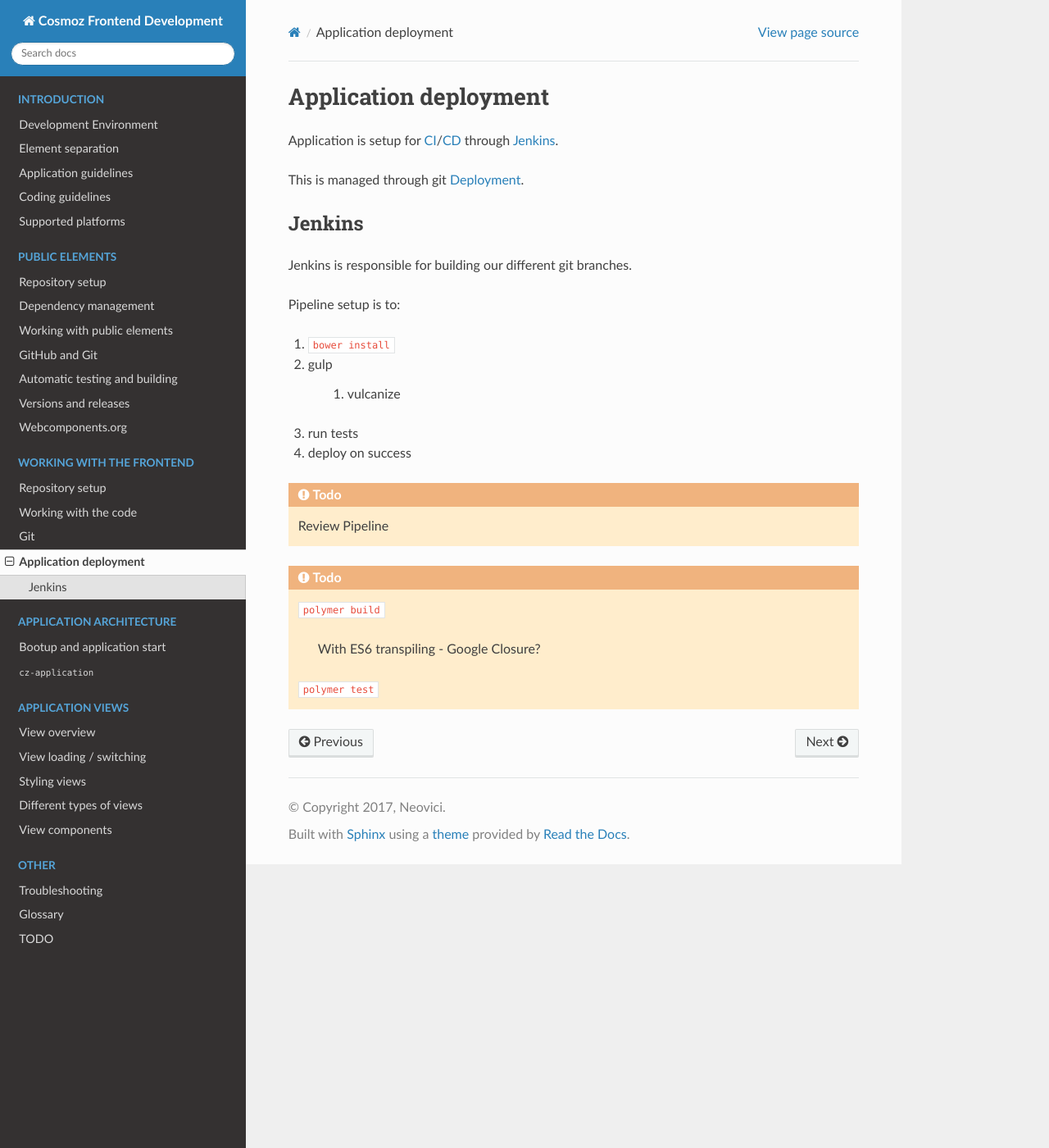
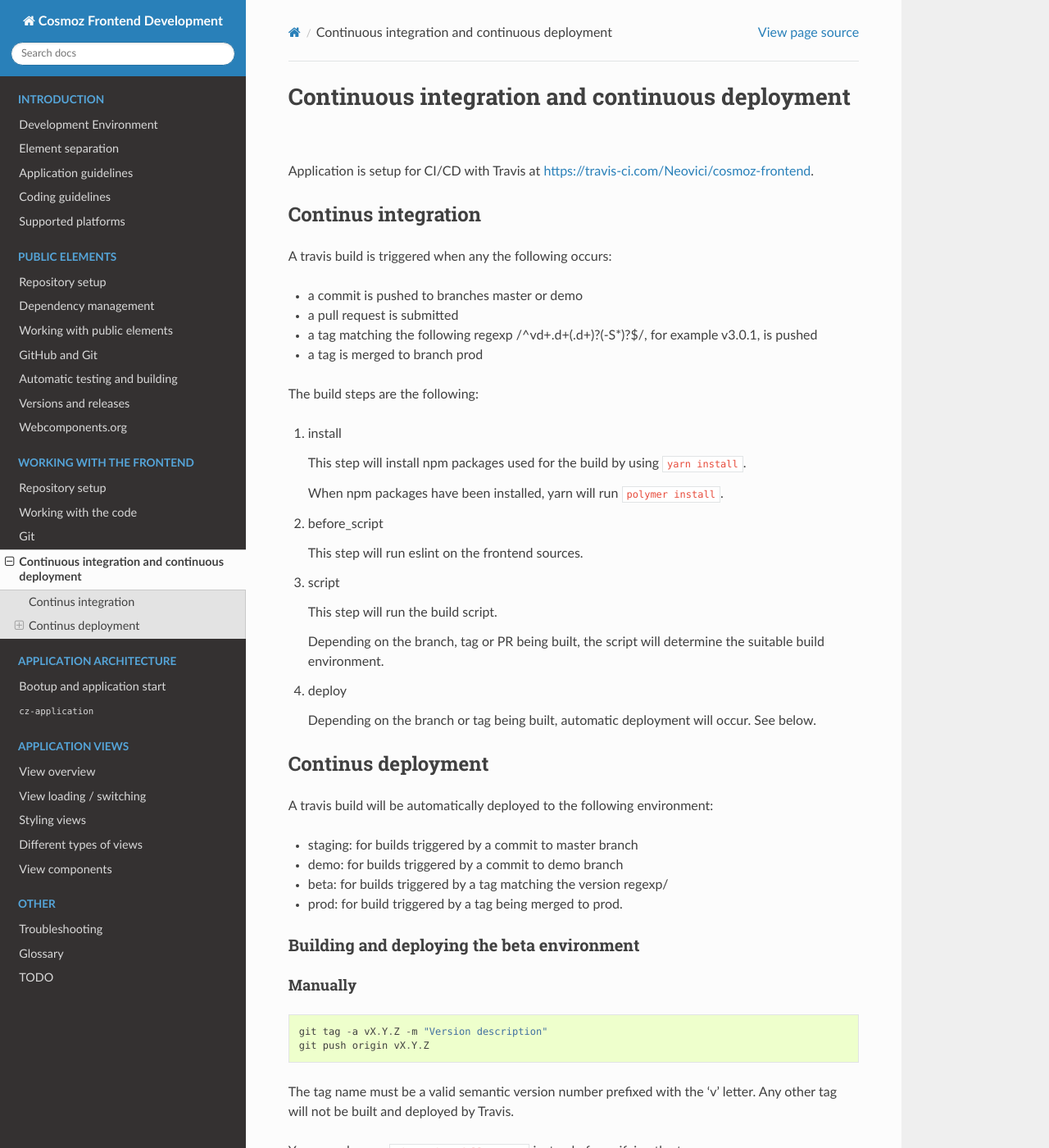
Before and after one commit to plumelo/cosmoz-frontend-rtd, a Sphinx documentation site: the page built from docs/frontend/50-build-test-deploy.rst, in a window 1280 px wide and 1400 px high. Shown: the whole window at 82% size. Built offline with Sphinx 7.4.7 and the Read the Docs theme 2.0.0, drawn with Linux system fonts in a browser that asks for light colours; some of the changed text lies outside the part shown.

Commit message:
Update CI/CD documentation

```diff
--- a/docs/frontend/50-build-test-deploy.rst
+++ b/docs/frontend/50-build-test-deploy.rst
@@ -1,34 +1,92 @@
-Application deployment
-----------------------
+Continuous integration and continuous deployment
+================================================
 
-Application is setup for :term:`CI`/:term:`CD` through :ref:`jenkins`.
+Application is setup for CI/CD with Travis at https://travis-ci.com/Neovici/cosmoz-frontend.
 
-This is managed through git :ref:`git-deployment`.
+Continus integration
+--------------------
 
+A travis build is triggered when any the following occurs:
 
-.. _jenkins:
+* a commit is pushed to branches master or demo
+* a pull request is submitted
+* a tag matching the following regexp /^v\d+\.\d+(\.\d+)?(-\S*)?$/, for example v3.0.1,  is pushed
+* a tag is merged to branch prod
 
-Jenkins
-~~~~~~~
+The build steps are the following:
 
-Jenkins is responsible for building our different git branches.
+#. install
 
-Pipeline setup is to:
+   This step will install npm packages used for the build by using ``yarn install``.
 
-#. ``bower install``
-#. gulp
+   When npm packages have been installed, yarn will run ``polymer install``.
 
-    #. vulcanize
+#. before_script
 
-#. run tests
-#. deploy on success
+   This step will run eslint on the frontend sources.
 
-.. todo:: Review Pipeline
+#. script
 
-.. todo::
+   This step will run the build script.
 
-    ``polymer build``
+   Depending on the branch, tag or PR being built, the script will determine the suitable build environment.
 
-        With ES6 transpiling - Google Closure?
+#. deploy
 
-    ``polymer test``
+   Depending on the branch or tag being built, automatic deployment will occur. See below.
+
+Continus deployment
+-------------------
+
+A travis build will be automatically deployed to the following environment:
+
+* staging: for builds triggered by a commit to master branch
+* demo: for builds triggered by a commit to demo branch
+* beta: for builds triggered by a tag matching the version regexp/
+* prod: for build triggered by a tag being merged to prod.
+
+Building and deploying the beta environment
+^^^^^^^^^^^^^^^^^^^^^^^^^^^^^^^^^^^^^^^^^^^
+
+Manually
+""""""""
+
+::
+
+    git tag -a vX.Y.Z -m "Version description"
+    git push origin vX.Y.Z
+
+The tag name must be a valid semantic version number prefixed with the 'v' letter.
+Any other tag will not be built and deployed by Travis.
+
+You may also use ``git push --follow-tags`` instead of specifying the tag name.
+
+From the github web interface
+"""""""""""""""""""""""""""""
+
+Go the the github "new release" page at https://github.com/Neovici/cosmoz-frontend/releases/new
+
+.. image:: github-beta-release.png
+
+Fill the fields, ensuring the tag name follows the vX.Y.Z pattern, then click on "Publish release".
+
+Building and and deploying the prod environment
+^^^^^^^^^^^^^^^^^^^^^^^^^^^^^^^^^^^^^^^^^^^^^^^
+
+The production environment is built and deployed when a tag is merged to the prod branch.
+
+If there are other commits than the merge commit, the build will fail and no deployment will be made.
+
+Manually
+""""""""
+
+::
+
+    git checkout prod
+    git merge vX.Y.Z
+    git push origin
+
+From the github web interface
+"""""""""""""""""""""""""""""
+
+TODO: is it possible ?
```
Also changed, not shown: docs/frontend/github-beta-release.png (added).
